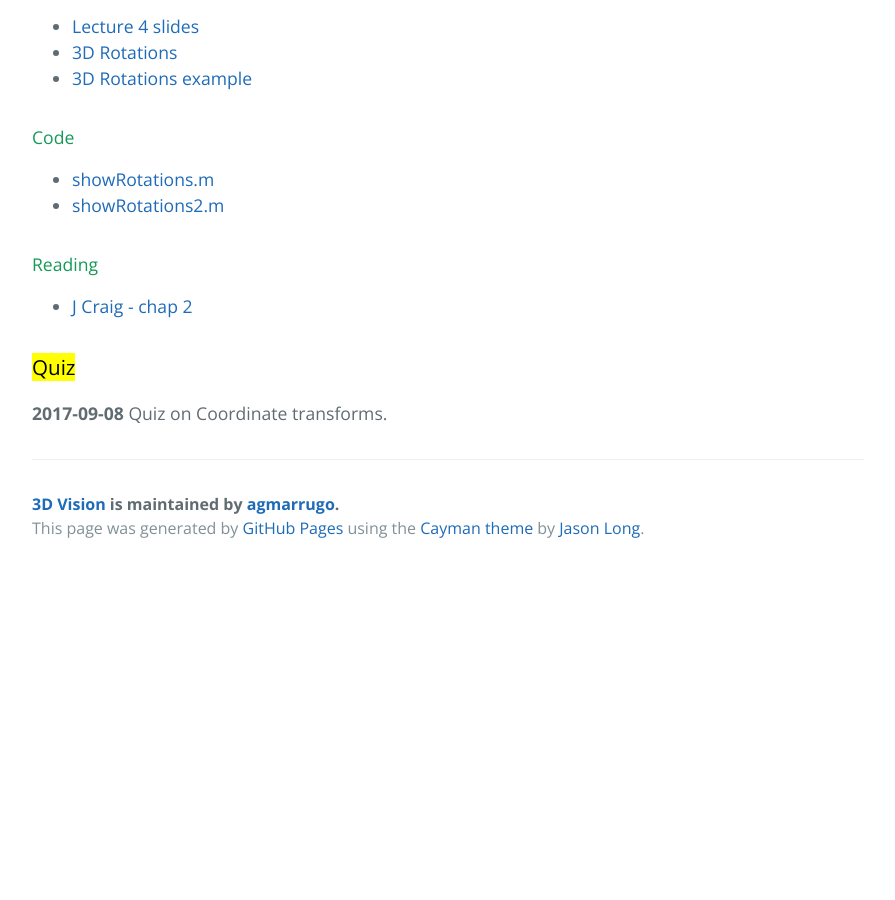
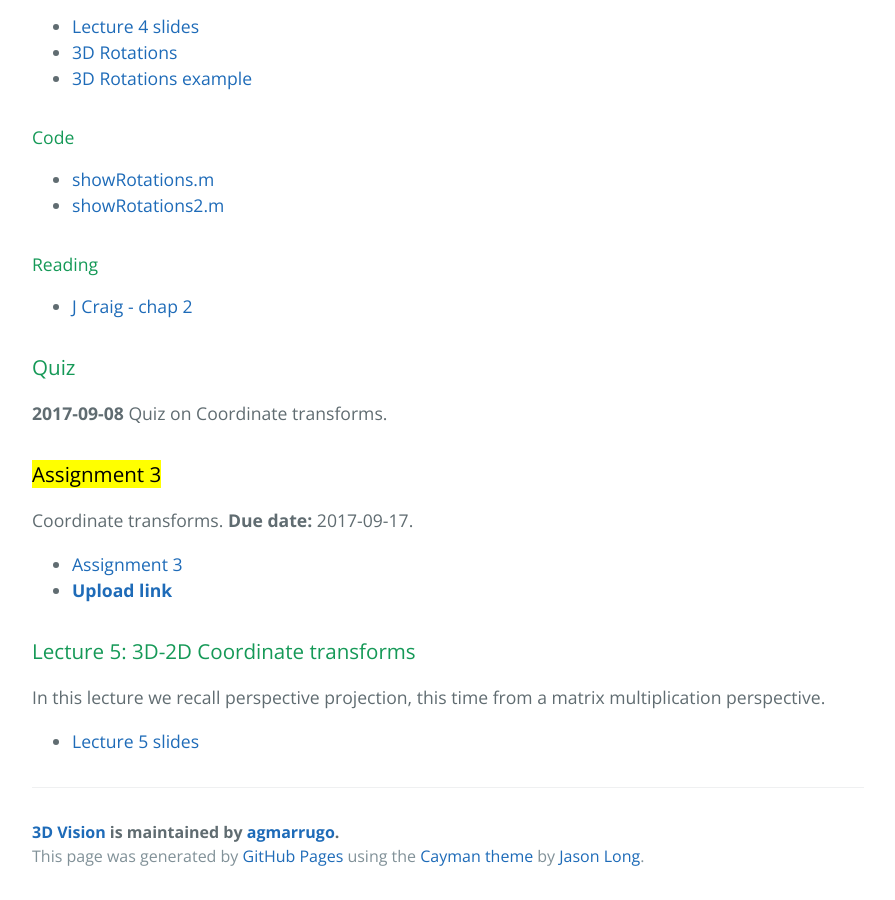
Before and after one commit to opi-lab/optical-metrology-2021, a Jekyll site: the page built from index.md, in a window 1280 px wide and 900 px high, scrolled down 2776 px. Shown: the whole window, without its empty margins (192-1087 px from the left). Built offline with Jekyll 4.4.1, drawn with Linux system fonts in a browser that asks for light colours; before the commit the page ends 3348 px from its top, so only the background shows below that.

Commit message:
Assignment 3 and lecture 5 slides.

```diff
--- a/index.md
+++ b/index.md
@@ -79,7 +79,7 @@ We will be studying the main aspects about image formation, the pinhole camera m
 - [Camera geometry and parameters - 11.1, 11.2](https://www.dropbox.com/s/2olqadczmsoevo7/01-lectura-geometria-camaras.pdf?dl=0)
 
 
-### <mark>Assignment 2</mark>
+### Assignment 2
 
 Matlab basics and image formation. **Due date:** 2017-09-03.
 
@@ -99,7 +99,7 @@ In this lecture we introduce 3D coordinate transforms.
 
 - [Lecture 4 slides](https://www.dropbox.com/s/lpdrc7i5y3cpij5/lec04-3Dto3DTransforms.pdf?dl=0)
 - [3D Rotations](https://www.dropbox.com/s/tk73giauh9c4okl/lec04a-3DRotations.pdf?dl=0)
-- [3D Rotations example]()
+- [3D Rotations example](https://www.dropbox.com/s/4y9577e2nzae4cx/lec04-3Dto3DTransforms-examples.pdf?dl=0)
 
 #### Code
 
@@ -111,9 +111,26 @@ In this lecture we introduce 3D coordinate transforms.
 
 - [J Craig - chap 2 ](https://www.dropbox.com/s/za66l0wj990qrs4/JCraig-Intro-Robotics-chap2.pdf?dl=0)
 
-### <mark>Quiz </mark>
+### Quiz
 
 **2017-09-08** Quiz on Coordinate transforms.
+
+
+
+### <mark>Assignment 3</mark>
+
+Coordinate transforms. **Due date:** 2017-09-17.
+
+- [Assignment 3]({{site.url}}pdfs/a3.pdf)
+- [**Upload link**](https://www.dropbox.com/request/ryJlL1cVCqhZflUinIbD)
+
+
+
+### Lecture 5: 3D-2D Coordinate transforms
+
+In this lecture we recall perspective projection, this time from a matrix multiplication perspective.
+
+- [Lecture 5 slides](https://www.dropbox.com/s/34qxz8z6d3pcqd8/lec05-3Dto2DTransforms.pdf?dl=0)
 
 <!--### Assignment 1
 
```
Also changed, not shown: 1 other file.
